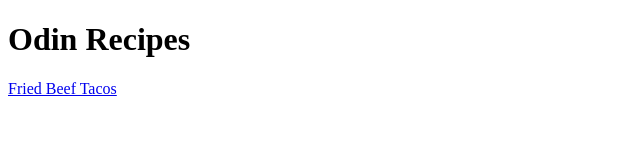
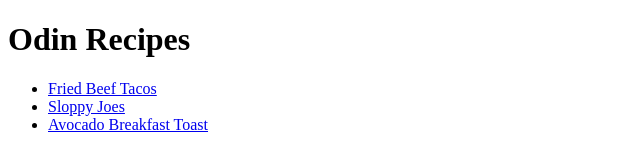
Before and after one commit to elizabeth-kf/odin-recipes, a plain HTML site: page index.html in a window 1280 px wide. Shown: the whole page, without its empty margins (0-640 px from the left). Drawn offline with Linux system fonts and the light colour scheme.

Commit message:
Add links to index

```diff
--- a/index.html
+++ b/index.html
@@ -6,7 +6,11 @@
 </head>
 <body>
     <h1>Odin Recipes</h1>
-    <a href="recipes/friedbeeftacos.html">Fried Beef Tacos</a>
+    <ul>
+        <li><a href="recipes/friedbeeftacos.html">Fried Beef Tacos</a></li>
+        <li><a href="recipes/sloppyjoes.html">Sloppy Joes</a></li>
+        <li><a href="recipes/avocado.html">Avocado Breakfast Toast</a></li>
+    </ul>
 </body>
 
 </html>
```
